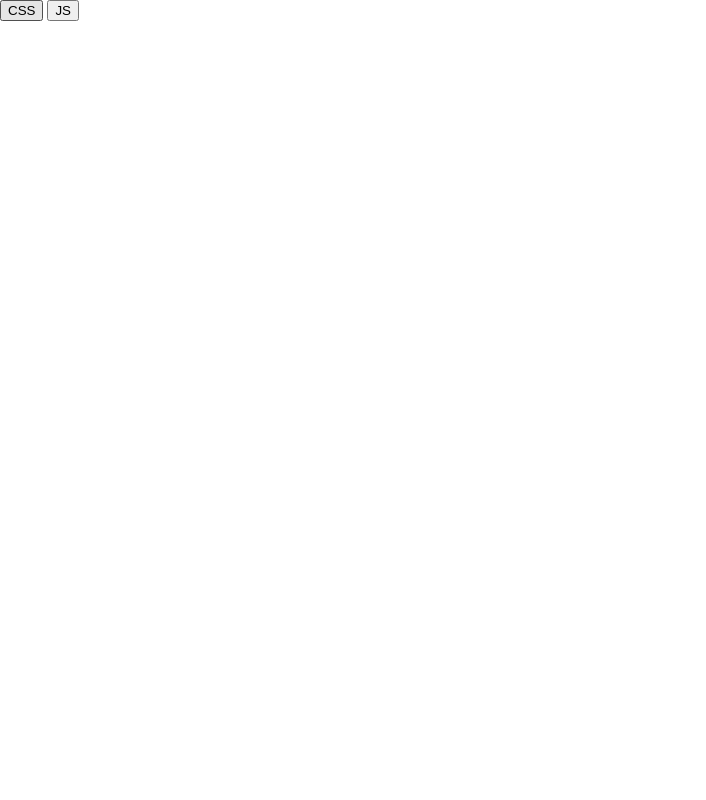
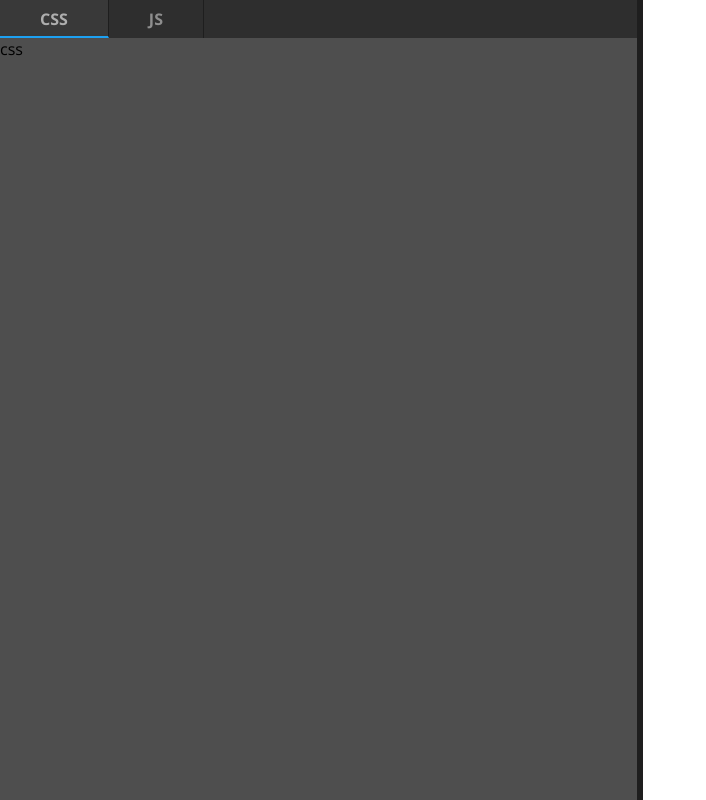
Before and after one commit to znewton/ies, a website: page app/editor.html in a window 1280 px wide. Shown: the whole page, without its empty margins (0-706 px from the left). Drawn offline with nearby package versions, Linux system fonts and the light colour scheme.

Commit message:
Adding Resizable Editor and preview

```diff
--- a/app/app.css
+++ b/app/app.css
@@ -6,6 +6,11 @@ body {
   height: 100vh;
   width: 100vw;
   overflow: false;
+  font-family: "Open Sans", Arial, Helvetica, sans-serif;
+}
+button {
+  font-family: inherit;
+  font-size: inherit;
 }
 #editor, #preview {
   position: fixed;
@@ -16,7 +21,66 @@ body {
 
 /* Editor Styling */
 #editor {
-  left: 0vw;
+  left: 0;
+  background-color: #4e4e4e;
+  border-right: 1px solit
+}
+#editor nav {
+  height: 2.4em;
+  display: flex;
+  background-color: #2e2e2e;
+}
+#editor nav button {
+  flex-basis: 1;
+  flex-shrink: 1;
+  font-weight: bold;
+  color: #8e8e8e;
+  padding: 0 2.5em;
+  vertical-align: middle;
+  line-height: 100%;
+  border: none;
+  border-right: 1px solid #1e1e1e;
+  background-color: transparent;
+}
+#editor nav button.selected {
+  color: #dedede;
+  background-color: rgba(255, 255, 255, 0.1);
+  border-bottom: 2px solid #1da1f2;
+  padding-top: 2px;
+}
+#editor nav button:focus {
+  outline: none;
+}
+#editor nav button:hover {
+  cursor: pointer;
+  color: #aeaeae;
+  background-color: rgba(255, 255, 255, 0.05);
+}
+
+#editor [role="tab"] {
+  display: none;
+  position: fixed;
+  top: 2.4em;
+  left: 0;
+  height: calc(100vw - 2.4em);
+}
+
+#editor [role="tab"].open {
+  display: block;
+}
+
+/* Separator styling */
+#separator {
+  position: fixed;
+  width: 0.5vw;
+  background-color: #1e1e1e;
+  left: 49.75vw; right: 50.25vw;
+  top: 0;
+  height: 100vh;
+}
+#separator:hover {
+  cursor: col-resize;
+  background-color: #0e0e0e;
 }
 
 /* Preview Styling */
--- a/app/app.js
+++ b/app/app.js
@@ -0,0 +1,62 @@
+// Get Elements
+var editor = document.getElementById("editor");
+var preview = document.getElementById("preview");
+var cssEditorTabButton = document.getElementById("css-editor-tab-button");
+var jsEditorTabButton = document.getElementById("js-editor-tab-button");
+var cssEditorTab = document.getElementById("css-editor-tab");
+var jsEditorTab = document.getElementById("js-editor-tab");
+var separator = document.getElementById("separator");
+
+// Define helper functions
+function openCSSTab() {
+  closeJSTab();
+  cssEditorTab.classList.add('open');
+  cssEditorTabButton.classList.add('selected');
+}
+function closeCSSTab() {
+  cssEditorTab.classList.remove('open');
+  cssEditorTabButton.classList.remove('selected');
+}
+
+function openJSTab() {
+  closeCSSTab();
+  jsEditorTab.classList.add('open');
+  jsEditorTabButton.classList.add('selected');
+}
+function closeJSTab() {
+  jsEditorTab.classList.remove('open');
+  jsEditorTabButton.classList.remove('selected');
+}
+
+// Set Event Listeners
+cssEditorTabButton.addEventListener('click', function () {
+  openCSSTab();
+});
+jsEditorTabButton.addEventListener('click', function () {
+  openJSTab();
+});
+(function applyResizeListeners() {
+  var resize = function (e) {
+    editor.style.width = (e.clientX)+"px";
+    preview.style.width = (window.innerWidth - e.clientX) + "px";
+    separator.style.left = (e.clientX - (0.0025*window.innerWidth)) + "px";
+    separator.style.right = (e.clientX + (0.0025*window.innerWidth)) + "px";
+  }
+  var endResize = function(e) {
+    e.preventDefault();
+    e.stopPropagation();
+    window.removeEventListener('mousemove', resize);
+    window.removeEventListener('mouseup', endResize);
+  }
+  separator.addEventListener('mousedown', function(e) {
+    e.preventDefault();
+    e.stopPropagation();
+    window.addEventListener('mousemove', resize);
+    window.addEventListener('mouseup', endResize);
+  });
+})()
+
+
+
+// Initialize
+openCSSTab();
--- a/app/editor.html
+++ b/app/editor.html
@@ -19,13 +19,14 @@
   <body>
     <div id="editor">
       <nav>
-        <button id="css-editor-tab">CSS</button>
-        <button id="js-editor-tab">JS</button>
+        <button id="css-editor-tab-button">CSS</button>
+        <button id="js-editor-tab-button">JS</button>
       </nav>
-      <div id="js-editor"></div>
-      <div id="css-editor"></div>
+      <div id="css-editor-tab" role="tab">css</div>
+      <div id="js-editor-tab" role="tab">js</div>
     </div>
-    <div id="preview"></div>
+    <div id="separator"></div>
+    <div id="preview">This will eventually be a preview</div>
 
     <script src="https://www.gstatic.com/firebasejs/4.6.0/firebase.js"></script>
     <script>
--- a/server/server.js
+++ b/server.js
@@ -7,7 +7,7 @@ const bodyParser = require('body-parser');
 app.use(bodyParser.urlencoded({extended: true}));
 app.use(bodyParser.json());
 
-const routes = require('./routes');
+const routes = require('./server/routes');
 routes(app);
 
 const server = app.listen(port);
```
Also changed, not shown: dev-server.js (added, +17 -0 lines), package.json (renamed from server/package.json, +4 -3 lines).
